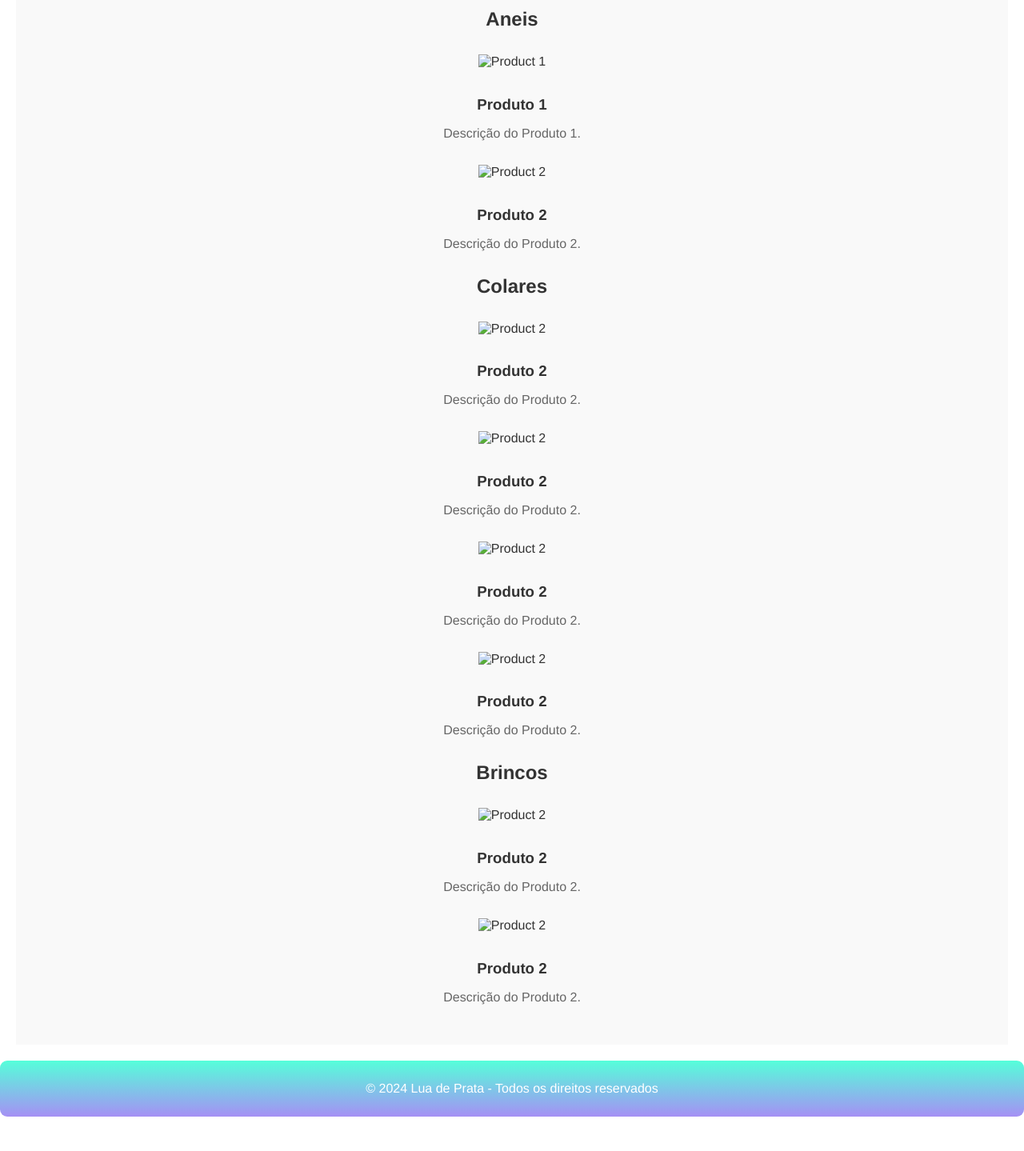
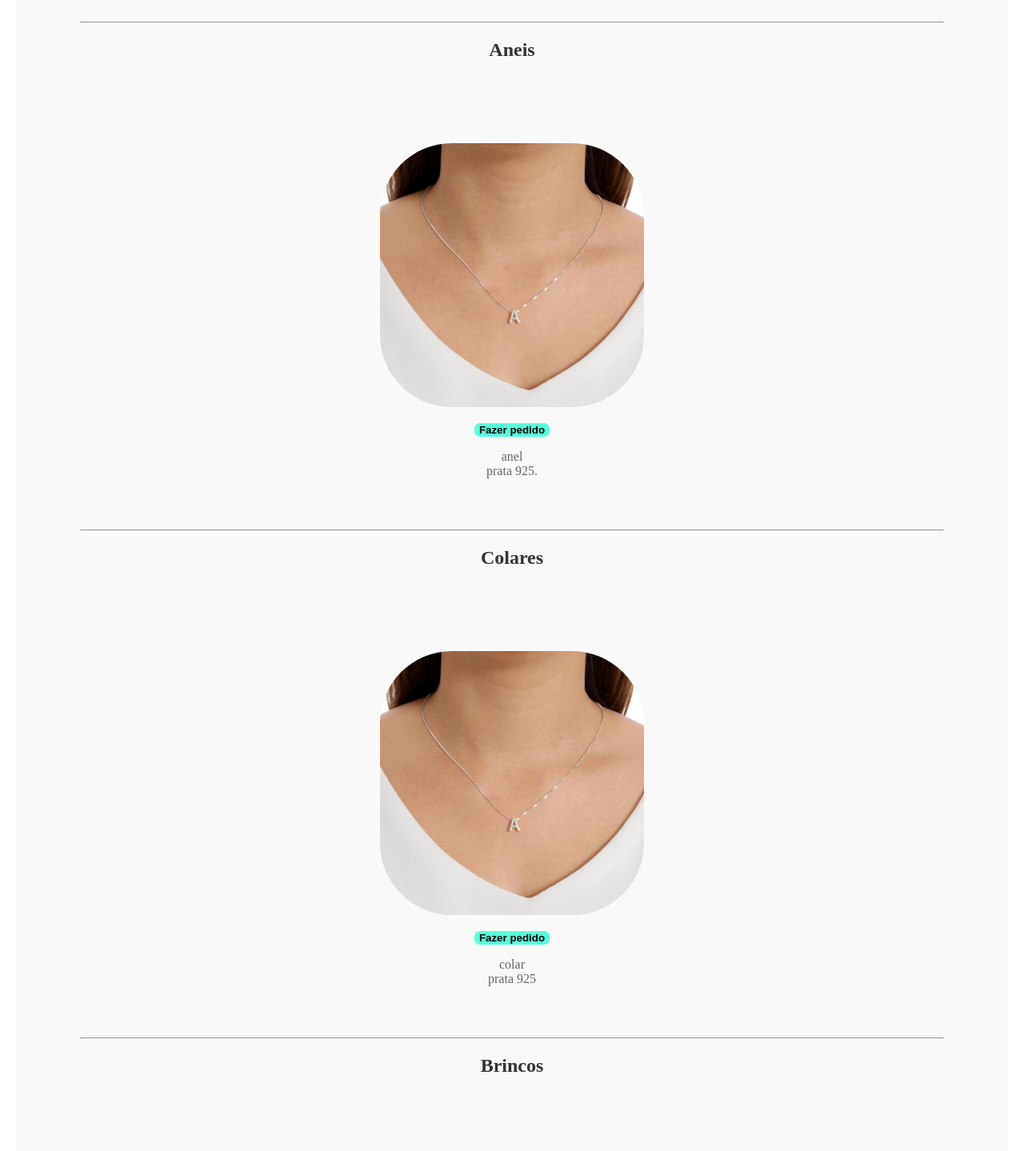
Before and after one commit to pedro0Ag/Lua_de_Prata.gitbub.io, a plain HTML site: page produtos.html in a window 1280 px wide. Shown: the part 242-1681 px from the top of the page at 80% size. Before the commit the page ends 1638 px from the top, so only its background shows below. Drawn offline with Linux system fonts and the light colour scheme.

Commit message:
segundo teste

```diff
--- a/produtos.css
+++ b/produtos.css
@@ -1,5 +1,4 @@
 body {
-    font-family: "Helvetica Neue", Arial, sans-serif;
     margin: 0;
     padding: 0;
     color: #333;
@@ -15,14 +14,14 @@ html {
 }
 
 .cabeça {
-    background-image: linear-gradient( rgb(85, 201, 255) ,rgba(94, 55, 236, 0.555));
+    background-image: linear-gradient(  rgb(85, 255, 218) ,rgba(94, 55, 236, 0.555));
     color: #fff;
     padding: 20px 0;
     border-radius: 9px;
 }
 
 .logo {
-    font-size: 24px;
+    font-size: 30px;
     font-weight: bold;
 }
 
@@ -39,10 +38,16 @@ html {
 .nav ul li a {
     color: #fff;
     text-decoration: none;
+    font-size: 19px;
 }
 
 .main {
     padding: 20px;
+}
+
+.detalhes {
+    padding-left: 80px;
+    padding-right: 80px;
 }
 
 h2 {
@@ -51,8 +56,7 @@ h2 {
 }
 
 .footer {
-    background-image:linear-gradient(  rgb(85, 255, 218)
-    ,rgba(94, 55, 236, 0.555));
+    background-image:linear-gradient(   rgb(85, 255, 218) ,rgba(94, 55, 236, 0.555));
     color: #fff;
     text-align: center;
     padding: 10px 0;
@@ -61,10 +65,26 @@ h2 {
     border-radius: 9px;
 }
 
+.btn-pedido {
+    border: none;
+    border-radius: 7px;
+    background-color: rgb(85, 255, 218);
+}
+
+.btn-pedido a {
+    text-decoration: none;
+    color: #000000;
+    font-weight: 600;
+}
+
 /* Responsividade */
 @media screen and (max-width: 768px) {
     .container {
         width: 95%;
+    }
+
+    img {
+        width: 250px;
     }
 }
 
@@ -105,9 +125,10 @@ h2 {
 }
 
 .product img {
-    max-width: 100%;
+    max-width:330px;
     height: auto;
     margin-bottom: 15px;
+    border-radius: 90px;
 }
 
 .product h3 {
--- a/produtos.html
+++ b/produtos.html
@@ -26,55 +26,69 @@
         <section class="products">
             <div class="container">
                 <h2>Nossos Produtos</h2>
+                <hr>
                 <section id="aneis">
                     <h2>Aneis</h2>
+                </section>
+                    <pre>
+
+
+
+                    </pre>
                     <div class="product">
-                        <img src="product1.jpg" alt="Product 1">
-                        <h3>Produto 1</h3>
-                        <p>Descrição do Produto 1.</p>
+                        <div class="foto" id="foto1">
+                            <a href="#foto1">
+                                <img src="colar.jpg" alt="foto">
+                            </a>
+                            <div class="detalhes">
+                                <button class="btn-pedido"><a href="https://wa.me//5585994510659?text=Olá gostaria de fazer uma pedido de numero 1">Fazer pedido</a></button>
+                                <p>anel <br>prata 925.</p> <br>
                             </div>
-                    <div class="product">
-                        <img src="product2.jpg" alt="Product 2">
-                        <h3>Produto 2</h3>
-                        <p>Descrição do Produto 2.</p>
                         </div>
-                </section>
+
+                    </div>
+                    <!-- Adicione mais produtos conforme necessário -->
+                <hr>
                 <section id="colares">
                     <h2>Colares</h2>
+                </section>
+                    <pre>
+
+
+
+                    </pre>
                     <div class="product">
-                            <img src="product2.jpg" alt="Product 2">
-                            <h3>Produto 2</h3>
-                            <p>Descrição do Produto 2.</p>
+                        <div class="foto" id="foto1">
+                            <a href="#foto1">
+                                <img src="colar.jpg" alt="foto">
+                            </a>
+                            <div class="detalhes">
+                                <button class="btn-pedido"><a href="https://wa.me//5585994510659?text=Olá gostaria de fazer uma pedido de numero 2">Fazer pedido</a></button>
+                                <p>colar  <br> prata 925</p> <br>
                             </div>
-                                        <div class="product">
-                        <img src="product2.jpg" alt="Product 2">
-                        <h3>Produto 2</h3>
-                        <p>Descrição do Produto 2.</p>
                         </div>
-                                        <div class="product">
-                        <img src="product2.jpg" alt="Product 2">
-                        <h3>Produto 2</h3>
-                        <p>Descrição do Produto 2.</p>
                     </div>
-                                        <div class="product">
-                        <img src="product2.jpg" alt="Product 2">
-                        <h3>Produto 2</h3>
-                        <p>Descrição do Produto 2.</p>
-                                        </div>
-                    </section>
+                    <!-- Adicione mais produtos conforme necessário -->
+                <hr>
                 <section id="brincos">
                     <h2>Brincos</h2>
+                </section>
+                    <pre>
+
+
+
+                    </pre>
                     <div class="product">
-                    <img src="product2.jpg" alt="Product 2">
-                    <h3>Produto 2</h3>
-                    <p>Descrição do Produto 2.</p>
+                        <div class="foto" id="foto1">
+                            <a href="#foto1">
+                                <img src="colar.jpg" alt="foto">
+                            </a>
+                            <div class="detalhes">
+                                <button class="btn-pedido"><a href="https://wa.me//5585994510659?text=Olá gostaria de fazer uma pedido de numero 3">Fazer pedido</a></button>
+                                <p>Brinco  <br> prata 925</p> <br>
                             </div>
-                    <div class="product">
-                        <img src="product2.jpg" alt="Product 2">
-                        <h3>Produto 2</h3>
-                        <p>Descrição do Produto 2.</p>
                         </div>
-              </section>
+                    </div>
                     <!-- Adicione mais produtos conforme necessário -->
             </div>
         </section>
--- a/style.css
+++ b/style.css
@@ -1,16 +1,19 @@
+/* Reset de estilos */
 body {
     margin: 0;
     padding: 0;
     color: #333;
 }
 
+/* Layout e estrutura */
 .container {
     width: 90%;
     margin: 0 auto;
 }
 
+/* Estilos do cabeçalho */
 .cabeça {
-    background-image: linear-gradient( rgb(85, 255, 218) ,rgba(94, 55, 236, 0.555));
+    background-image: linear-gradient(rgb(85, 255, 218), rgba(94, 55, 236, 0.555));
     color: #fff;
     padding: 20px 0;
     border-radius: 9px;
@@ -37,6 +40,7 @@ body {
     font-size: 19px;
 }
 
+/* Estilos do conteúdo principal */
 .main {
     padding: 20px;
     display: flex;
@@ -49,10 +53,10 @@ h2 {
     text-align: center;
 }
 
+/* Estilos do rodapé */
 .footer {
     border-radius: 9px;
-    background-image: linear-gradient(  rgb(85, 255, 218)
-     ,rgba(94, 55, 236, 0.555));
+    background-image: linear-gradient(rgb(85, 255, 218), rgba(94, 55, 236, 0.555));
     color: #fff;
     text-align: center;
     padding: 10px 0;
@@ -60,11 +64,16 @@ h2 {
     width: 100%;
 }
 
-.img{
-    border-radius:180px;
+/* Estilos das imagens */
+.img {
+    max-width: 330px;
+    height: auto;
+    margin-bottom: 15px;
+    border-radius: 90px;
 }
 
-#galeria > div{
+/* Estilos da galeria */
+#galeria > div {
     width: 32%;
     box-sizing: border-box;
     padding: 19px;
@@ -74,12 +83,12 @@ h2 {
     display: none;
 }
 
-.foto img{
-    border-radius:180px;
+.foto img {
+    border-radius: 120px;
     display: block;
 }
 
-.foto:target{
+.foto:target {
     width: 50%;
     position: fixed;
     top: 15px;
@@ -91,10 +100,11 @@ h2 {
     border-radius: 20px;
 }
 
-.foto:target .detalhes{
+.foto:target .detalhes {
     display: block;
 }
 
+/* Estilos dos botões de pedido */
 .btn-pedido {
     border: none;
     border-radius: 7px;
@@ -107,18 +117,17 @@ h2 {
     font-weight: 600;
 }
 
-
 /* Responsividade */
 @media screen and (max-width: 768px) {
     .container {
         width: 95%;
     }
 
-    img{
+    img {
         width: 150%;
     }
 
-    .foto:target{
+    .foto:target {
         width: 0%;
         position: fixed;
         top: 15px;
@@ -130,38 +139,37 @@ h2 {
         border-radius: 20px;
     }
 
-    .foto:target img{
+    .foto:target img {
         width: 100%;
     }
 
-    .foto:target a{
+    .foto:target a {
         display: flex;
         justify-content: center;
     }
 
-    #galeria > div{
-        width: 32%;
+    #galeria > div {
+        width: 48%;
         box-sizing: border-box;
         padding: 10px;
     }
 
-    pre{
+    pre {
         display: flex;
         justify-content: center;
     }
 
-    p{
+    p {
         font-size: 14px;
         text-align: center;
     }
 
-    #galeria.produt{
+    #galeria.produt {
         display: flex;
         flex-direction: column;
-        align-items:center;
-        width: 90%;
+        align-items: center;
+        width: 81%;
     }
-
 }
 
 @media screen and (max-width: 480px) {
@@ -171,6 +179,7 @@ h2 {
     .logo {
         font-size: 20px;
     }
+
     .nav ul li {
         display: block;
         margin: 10px 0;
```
Also changed, not shown: index.html (+20 -4 lines). Lines whose indentation alone changed are shown as unchanged.
